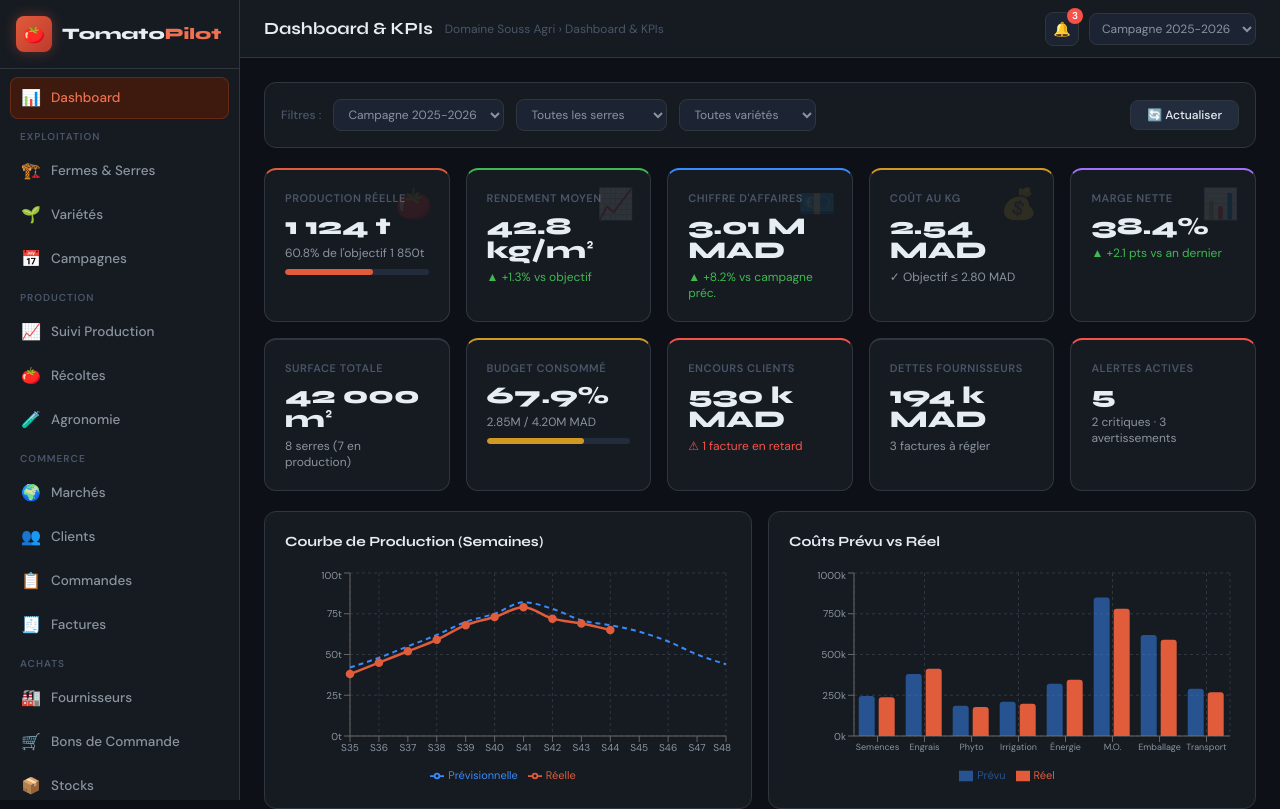
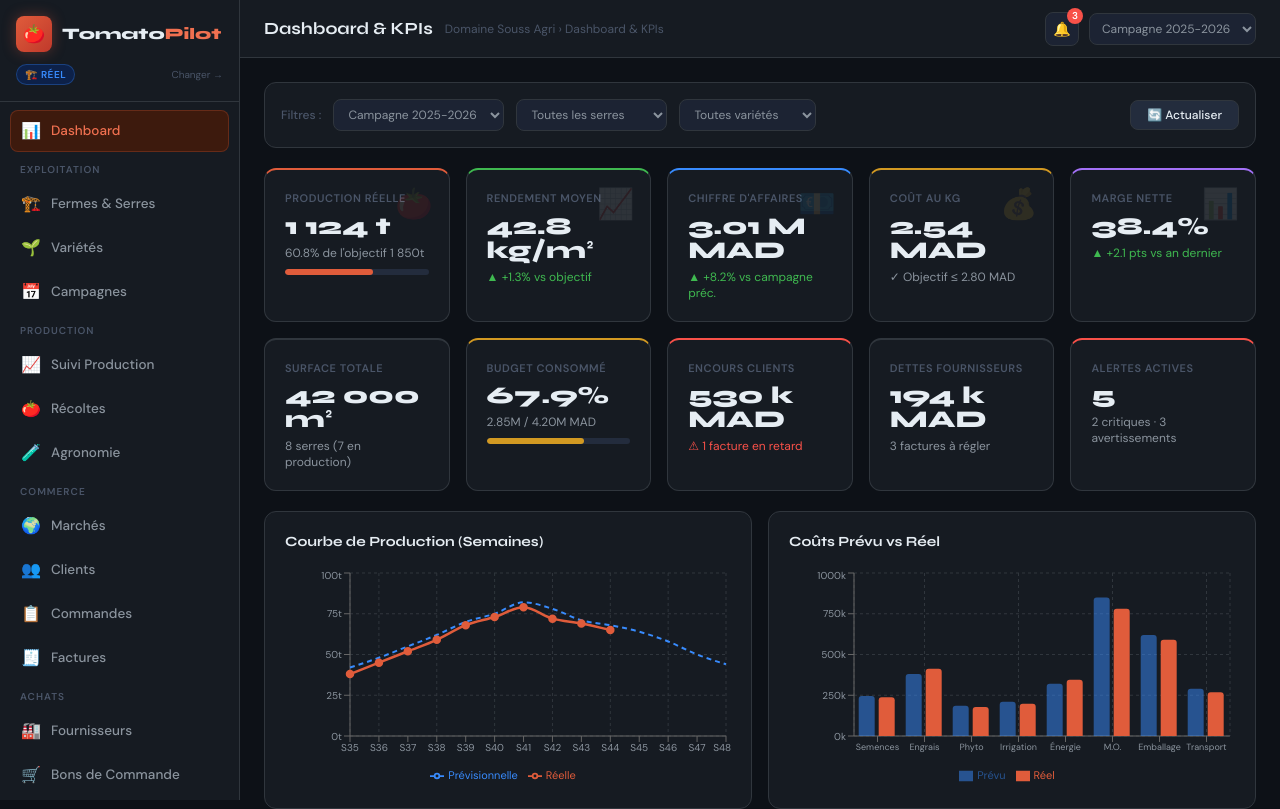
Before and after one commit to obenhalima/AgriApp, a Next.js app: page / in a window 1280 px wide. Shown: the top 809 px of the page. Built offline with nearby package versions, Linux system fonts and the light colour scheme; sample sign-in values are in the browser's storage.

Commit message:
feat: activate module components/layout/Sidebar.tsx

```diff
--- a/components/layout/Sidebar.tsx
+++ b/components/layout/Sidebar.tsx
@@ -1,125 +1,52 @@
 'use client'
 import Link from 'next/link'
-import { usePathname } from 'next/navigation'
+import { usePathname, useRouter } from 'next/navigation'
 
 const NAV = [
-  { items: [{ href: '/', icon: '📊', label: 'Dashboard' }] },
-  {
-    section: 'Exploitation',
-    items: [
-      { href: '/serres', icon: '🏗️', label: 'Fermes & Serres' },
-      { href: '/varietes', icon: '🌱', label: 'Variétés' },
-      { href: '/campagnes', icon: '📅', label: 'Campagnes' },
-    ],
-  },
-  {
-    section: 'Production',
-    items: [
-      { href: '/production', icon: '📈', label: 'Suivi Production' },
-      { href: '/recoltes', icon: '🍅', label: 'Récoltes' },
-      { href: '/agronomie', icon: '🧪', label: 'Agronomie' },
-    ],
-  },
-  {
-    section: 'Commerce',
-    items: [
-      { href: '/marches', icon: '🌍', label: 'Marchés' },
-      { href: '/clients', icon: '👥', label: 'Clients' },
-      { href: '/commandes', icon: '📋', label: 'Commandes' },
-      { href: '/factures', icon: '🧾', label: 'Factures' },
-    ],
-  },
-  {
-    section: 'Achats',
-    items: [
-      { href: '/fournisseurs', icon: '🏭', label: 'Fournisseurs' },
-      { href: '/achats', icon: '🛒', label: 'Bons de Commande' },
-      { href: '/stocks', icon: '📦', label: 'Stocks' },
-    ],
-  },
-  {
-    section: 'Finances',
-    items: [
-      { href: '/couts', icon: '💰', label: 'Coûts & Budget' },
-      { href: '/marges', icon: '📉', label: 'Marges' },
-    ],
-  },
-  {
-    section: 'Analytique',
-    items: [
-      { href: '/analytique', icon: '🤖', label: 'IA & Prévisions' },
-      { href: '/alertes', icon: '🔔', label: 'Alertes' },
-    ],
-  },
+  { items: [{ href:'/', icon:'📊', label:'Dashboard' }] },
+  { section:'Exploitation', items: [{ href:'/serres',icon:'🏗️',label:'Fermes & Serres'},{href:'/varietes',icon:'🌱',label:'Variétés'},{href:'/campagnes',icon:'📅',label:'Campagnes'}] },
+  { section:'Production', items: [{href:'/production',icon:'📈',label:'Suivi Production'},{href:'/recoltes',icon:'🍅',label:'Récoltes'},{href:'/agronomie',icon:'🧪',label:'Agronomie'}] },
+  { section:'Commerce', items: [{href:'/marches',icon:'🌍',label:'Marchés'},{href:'/clients',icon:'👥',label:'Clients'},{href:'/commandes',icon:'📋',label:'Commandes'},{href:'/factures',icon:'🧾',label:'Factures'}] },
+  { section:'Achats', items: [{href:'/fournisseurs',icon:'🏭',label:'Fournisseurs'},{href:'/achats',icon:'🛒',label:'Bons de Commande'},{href:'/stocks',icon:'📦',label:'Stocks'}] },
+  { section:'Finances', items: [{href:'/couts',icon:'💰',label:'Coûts & Budget'},{href:'/marges',icon:'📉',label:'Marges'}] },
+  { section:'Analytique', items: [{href:'/analytique',icon:'🤖',label:'IA & Prévisions'},{href:'/alertes',icon:'🔔',label:'Alertes'}] },
 ]
 
-export function Sidebar() {
+type Props = { profile: 'demo'|'empty' }
+export function Sidebar({ profile }: Props) {
   const pathname = usePathname()
-
+  const router = useRouter()
   return (
-    <aside
-      className="fixed top-0 left-0 bottom-0 z-50 flex flex-col overflow-y-auto"
-      style={{
-        width: '240px',
-        background: '#161b22',
-        borderRight: '1px solid #30363d',
-      }}
-    >
-      {/* Logo */}
-      <div className="flex items-center gap-2.5 p-4 border-b border-[#30363d]">
-        <div
-          className="w-9 h-9 rounded-lg flex items-center justify-center text-lg flex-shrink-0"
-          style={{
-            background: 'linear-gradient(135deg, #e05c3b, #c0392b)',
-            boxShadow: '0 0 14px rgba(224,92,59,0.35)',
-          }}
-        >
-          🍅
+    <aside className="fixed top-0 left-0 bottom-0 z-50 flex flex-col overflow-y-auto" style={{width:'240px',background:'#161b22',borderRight:'1px solid #30363d'}}>
+      <div className="p-4 border-b border-[#30363d]">
+        <div className="flex items-center gap-2.5 mb-3">
+          <div className="w-9 h-9 rounded-lg flex items-center justify-center text-lg" style={{background:'linear-gradient(135deg,#e05c3b,#c0392b)',boxShadow:'0 0 14px rgba(224,92,59,0.35)'}}>🍅</div>
+          <div className="font-display font-extrabold text-base">Tomato<span className="text-[#f07050]">Pilot</span></div>
         </div>
-        <div className="font-display font-extrabold text-base">
-          Tomato<span className="text-[#f07050]">Pilot</span>
+        <div className="flex items-center justify-between">
+          <span className={`text-[10px] font-bold px-2 py-0.5 rounded-full uppercase tracking-wider ${profile==='demo'?'bg-[#3d2e0a] text-[#d29922] border border-[rgba(210,153,34,0.3)]':'bg-[#0d2149] text-[#388bfd] border border-[rgba(56,139,253,0.3)]'}`}>
+            {profile==='demo'?'🌱 Démo':'🏗️ Réel'}
+          </span>
+          <button onClick={()=>{localStorage.removeItem('tomatopilot_profile');router.push('/login')}} className="text-[10px] text-[#4a5568] hover:text-[#8b949e]">Changer →</button>
         </div>
       </div>
-
-      {/* Nav */}
       <div className="flex-1 py-2">
-        {NAV.map((group, gi) => (
+        {NAV.map((g,gi)=>(
           <div key={gi} className="px-2.5 mb-1">
-            {group.section && (
-              <div className="text-[10px] font-semibold text-[#4a5568] uppercase tracking-widest px-2.5 py-1.5">
-                {group.section}
-              </div>
-            )}
-            {group.items.map((item) => {
-              const isActive = pathname === item.href
-              return (
-                <Link
-                  key={item.href}
-                  href={item.href}
-                  className={`nav-item mb-0.5 ${isActive ? 'nav-item-active' : ''}`}
-                >
-                  <span className="text-base w-5 text-center flex-shrink-0">{item.icon}</span>
-                  <span className="text-[13.5px]">{item.label}</span>
-                </Link>
-              )
+            {g.section&&<div className="text-[10px] font-semibold text-[#4a5568] uppercase tracking-widest px-2.5 py-1.5">{g.section}</div>}
+            {g.items.map(item=>{
+              const active=pathname===item.href
+              return <Link key={item.href} href={item.href} className={`flex items-center gap-2.5 px-2.5 py-2 rounded-lg mb-0.5 text-[13.5px] font-medium transition-all border ${active?'bg-[#3d1a0d] text-[#f07050] border-[rgba(224,92,59,0.25)]':'text-[#8b949e] hover:bg-[#1c2333] hover:text-[#e6edf3] border-transparent'}`}>
+                <span className="text-base w-5 text-center">{item.icon}</span><span>{item.label}</span>
+              </Link>
             })}
           </div>
         ))}
       </div>
-
-      {/* User */}
       <div className="p-3 border-t border-[#30363d]">
-        <div className="flex items-center gap-2.5 p-2 rounded-lg hover:bg-[#1c2333] cursor-pointer transition-colors">
-          <div
-            className="w-8 h-8 rounded-full flex items-center justify-center text-xs font-bold text-white flex-shrink-0"
-            style={{ background: 'linear-gradient(135deg, #e05c3b, #a371f7)' }}
-          >
-            AH
-          </div>
-          <div className="min-w-0">
-            <div className="text-xs font-semibold truncate">Ahmed Hassani</div>
-            <div className="text-[11px] text-[#4a5568]">Administrateur</div>
-          </div>
+        <div className="flex items-center gap-2.5 p-2 rounded-lg hover:bg-[#1c2333] cursor-pointer">
+          <div className="w-8 h-8 rounded-full flex items-center justify-center text-xs font-bold text-white" style={{background:'linear-gradient(135deg,#e05c3b,#a371f7)'}}>AH</div>
+          <div className="min-w-0 flex-1"><div className="text-xs font-semibold">Ahmed Hassani</div><div className="text-[11px] text-[#4a5568]">Administrateur</div></div>
         </div>
       </div>
     </aside>
```
